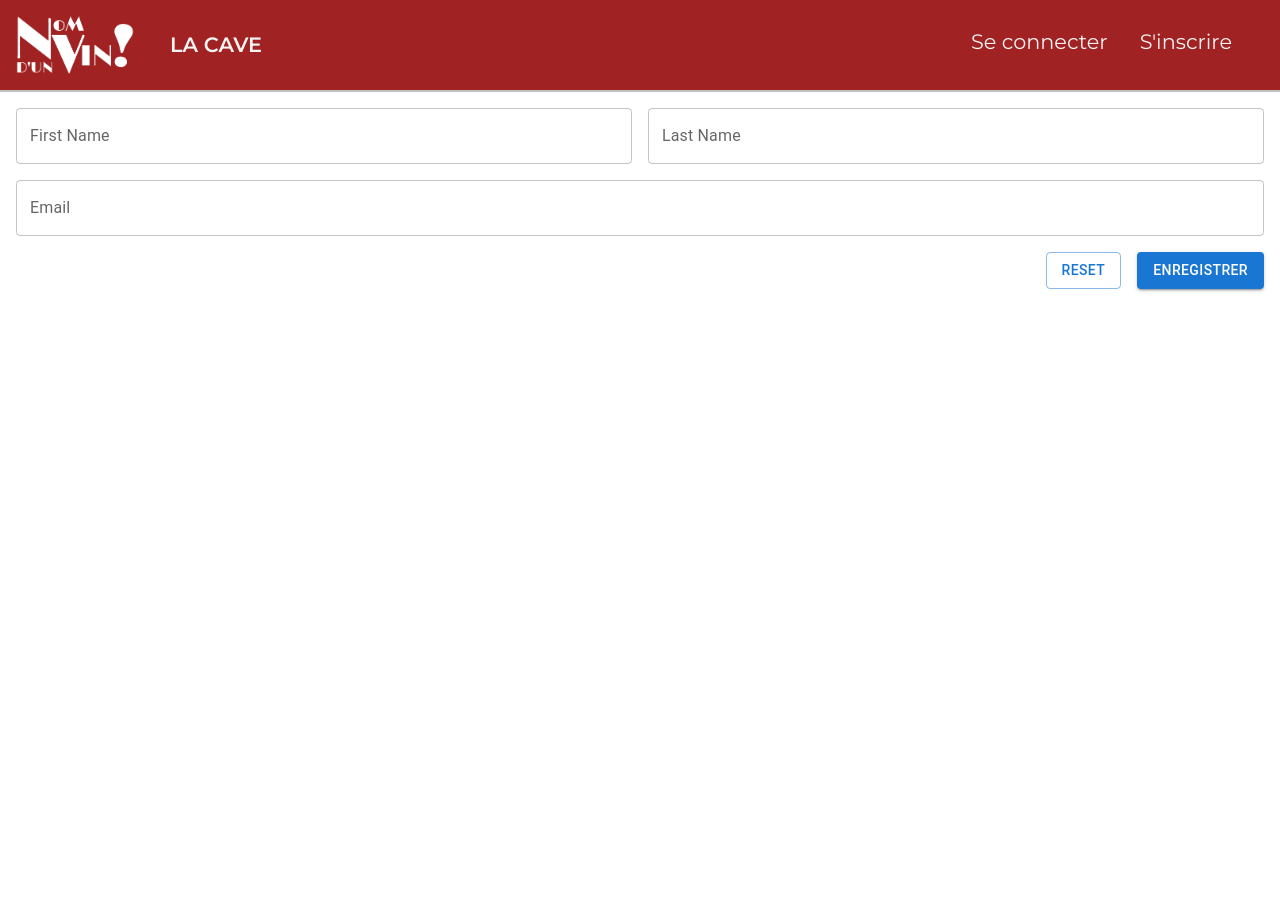
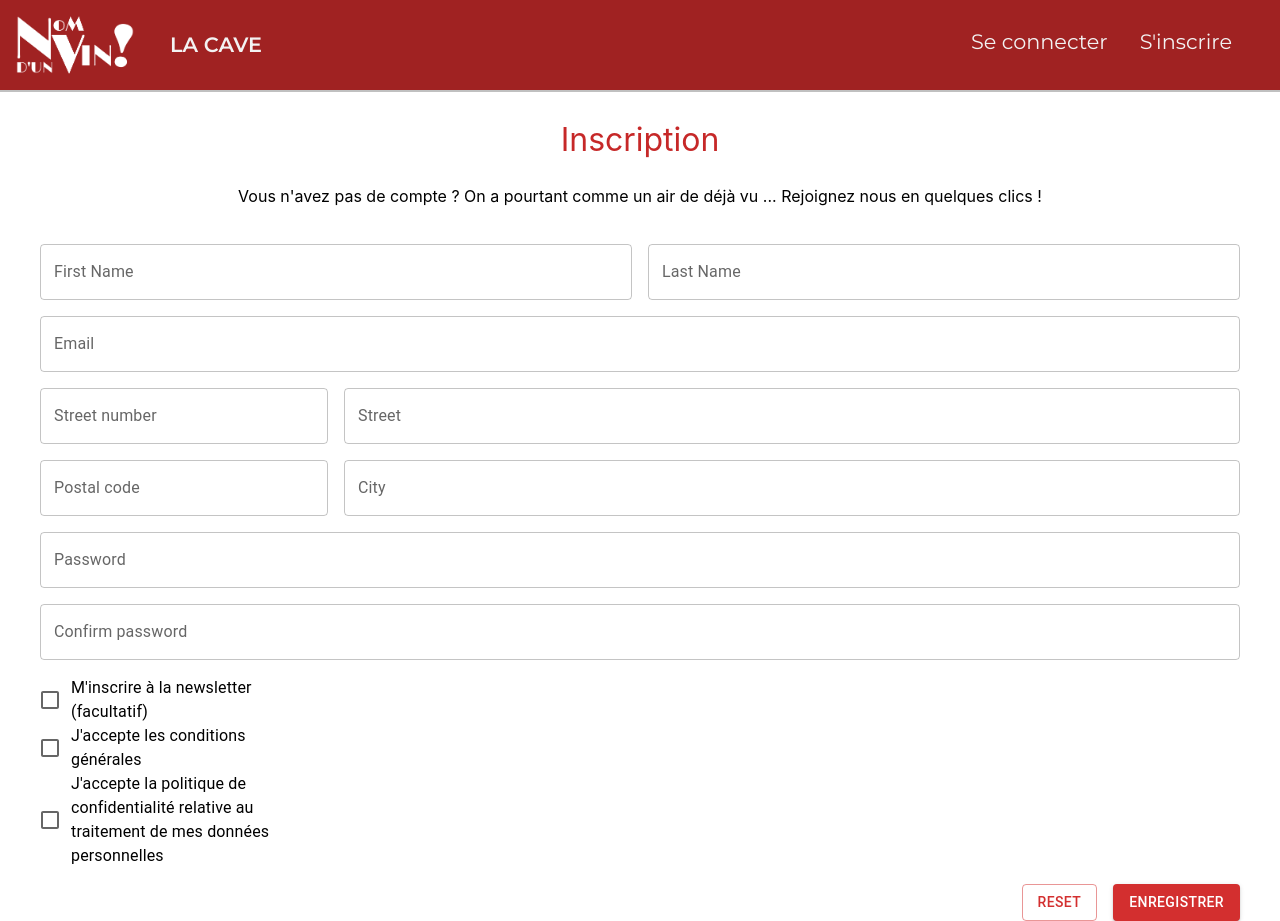
Before and after one commit to margaux-perrier/nomdunvin, a React (Create React App) app in the folder front/: page / in a window 1280 px wide. Before the commit the page ends 800 px from the top, so only its background shows below. Built offline with nearby package versions, Linux system fonts and the light colour scheme.

Commit message:
visual form done

```diff
--- a/front/package.json
+++ b/front/package.json
@@ -40,5 +40,9 @@
       "last 1 firefox version",
       "last 1 safari version"
     ]
+  },
+  "devDependencies": {
+    "eslint": "^8.26.0",
+    "eslint-plugin-react": "^7.31.10"
   }
 }
--- a/front/src/components/App/App.js
+++ b/front/src/components/App/App.jsx
@@ -1,5 +1,7 @@
+/* eslint-disable react/react-in-jsx-scope */
 // import Header component
 import Header from '../Header/Header';
+import React from 'react';
 import SignUpForm from '../SignUpForm/SignUpForm';
 // import scss
 import './app.scss';
@@ -13,4 +15,4 @@ function App() {
   );
 }
 
-export default App;
+export default React.memo(App);
--- a/front/src/components/Header/Header.jsx
+++ b/front/src/components/Header/Header.jsx
@@ -1,3 +1,4 @@
+/* eslint-disable react/no-unescaped-entities */
 // import React
 import React from 'react';
 // import logo-mini
--- a/front/src/components/Header/header.scss
+++ b/front/src/components/Header/header.scss
@@ -8,7 +8,7 @@
     width: 100%;
     background-color: vars.$primary-color;
     justify-content: space-between;
-    margin-top: 0;
+    margin-top: 2;
     .logo {
       width: 150px;
       margin-right: 10px;
--- a/front/src/components/SignUpForm/SignUpForm.js
+++ /dev/null
@@ -1,74 +0,0 @@
-import React from "react";
-import Box from '@mui/material/Box';
-import TextField from '@mui/material/TextField';
-import Button from '@mui/material/Button';
-import Grid from '@mui/material/Grid';
-
-function SignUpForm(){
-  return(
-    <div>
-
-   <Box
-   sx={{
-     margin: 2
-    }}
-        component="form"
-        noValidate
-        autoComplete="off"
-        // onSubmit={handleSubmit}
-      >
-        <Grid container  spacing={2}>
-          <Grid item xs={12} sm={6}>
-            <TextField
-              label="First Name"
-              name="firstname"
-
-              fullWidth
-            />
-          </Grid>
-          <Grid item xs={12} sm={6}>
-            <TextField
-              label="Last Name"
-              name="lastname"
-
-              fullWidth
-            />
-          </Grid>
-          <Grid item xs={12}>
-            <TextField color="error"
-              label="Email"
-              name="email"
-
-              fullWidth
-            />
-          </Grid>
-
-
-          <Grid item xs={12} spacing={2} container justifyContent="flex-end">
-            <Grid item>
-              <Button
-                variant="outlined"
-                type="button"
-                // onClick={reset}
-              >
-                RESET
-              </Button>
-
-            </Grid>
-            <Grid item>
-              <Button
-                variant="contained"
-                type="submit"
-              >
-                Enregistrer
-              </Button>
-            </Grid>
-          </Grid>
-        </Grid>
-      </Box>
-
-  </div>
-  );
-}
-
-export default React.memo(SignUpForm);
--- /dev/null
+++ b/front/src/components/SignUpForm/SignUpForm.jsx
@@ -0,0 +1,173 @@
+/* eslint-disable react/no-unescaped-entities */
+import React from "react";
+import Box from '@mui/material/Box';
+import TextField from '@mui/material/TextField';
+import FormControlLabel from '@mui/material/FormControlLabel';
+import Checkbox from '@mui/material/Checkbox';
+import Button from '@mui/material/Button';
+import Grid from '@mui/material/Grid';
+
+import './signUpFormStyles.scss';
+
+
+function SignUpForm(){
+  return(
+    <div>
+        <h1 className="title">Inscription</h1>
+
+      <p className="text">Vous n'avez pas de compte ? On a pourtant comme un air de
+déjà vu ... Rejoignez nous en quelques clics !</p>
+
+   <Box
+   sx={{
+     margin: 5
+    }}
+        component="form"
+        noValidate
+        autoComplete="off"
+        // onSubmit={handleSubmit}
+      >
+        <Grid container  spacing={2} >
+          <Grid item xs={12} sm={6}>
+            <TextField color="error"
+              label="First Name"
+              name="firstname"
+
+              fullWidth
+            />
+          </Grid>
+          <Grid item xs={12} sm={6}>
+            <TextField color="error"
+              label="Last Name"
+              name="lastname"
+
+              fullWidth
+            />
+          </Grid>
+          <Grid item xs={12} >
+            <TextField color="error"
+              label="Email"
+              name="email"
+
+              fullWidth
+            />
+          </Grid>
+
+          <Grid item xs={12} sm={3}>
+            <TextField color="error"
+              label="Street number"
+              name="streetNumber"
+
+              fullWidth
+            />
+          </Grid>
+          <Grid item xs={12} sm={9}>
+            <TextField color="error"
+              label="Street"
+              name="street"
+
+              fullWidth
+            />
+          </Grid>
+
+          <Grid item xs={12} sm={3}>
+            <TextField color="error"
+              label="Postal code"
+              name="postalCode"
+
+              fullWidth
+            />
+          </Grid>
+          <Grid item xs={12} sm={9}>
+            <TextField color="error"
+              label="City"
+              name="city"
+
+              fullWidth
+            />
+          </Grid>
+
+          <Grid item xs={12} >
+            <TextField color="error"
+              label="Password"
+              name="password"
+
+              fullWidth
+            />
+          </Grid>
+
+          <Grid item xs={12} >
+            <TextField color="error"
+              label="Confirm password"
+              name="confirmPassword"
+
+              fullWidth
+            />
+          </Grid>
+
+          <Grid item xs={12} md={6} lg={3}>
+            <FormControlLabel
+              label="M'inscrire à la newsletter (facultatif)"
+              control={(
+                <Checkbox
+                  color="error"
+                  name="newsletter"
+                />
+              )}
+            />
+            <FormControlLabel
+              label="J'accepte les conditions générales"
+              control={(
+                <Checkbox
+                  color="error"
+                  name="generalConditions"
+                />
+              )}
+            />
+             <FormControlLabel
+              label="J'accepte la politique de confidentialité relative au
+              traitement de mes données personnelles"
+              control={(
+                <Checkbox
+                  color="error"
+                  name="privacy policy"
+                />
+              )}
+            />
+          </Grid>
+
+
+
+
+
+
+          <Grid item xs={12} spacing={2} container justifyContent="flex-end">
+            <Grid item>
+              <Button
+                color="error"
+                variant="outlined"
+                type="button"
+                // onClick={reset}
+              >
+                RESET
+              </Button>
+
+            </Grid>
+            <Grid item>
+              <Button
+                color="error"
+                variant="contained"
+                type="submit"
+              >
+                Enregistrer
+              </Button>
+            </Grid>
+          </Grid>
+        </Grid>
+      </Box>
+
+  </div>
+  );
+}
+
+export default React.memo(SignUpForm);
--- a/front/src/components/SignUpForm/signUpFormStyles.scss
+++ b/front/src/components/SignUpForm/signUpFormStyles.scss
@@ -0,0 +1,16 @@
+@use "src/styles/vars";
+
+
+
+.title {
+  margin: 2rem;
+  text-align: center;
+  font-size: 2rem;
+  color: #C62828;
+}
+
+.text {
+  text-align: center;
+  margin: 2rem;
+
+}
```
Also changed, not shown: front/.eslintrc.json (added), 2 other files (tests, documents, lock files or other folders).
